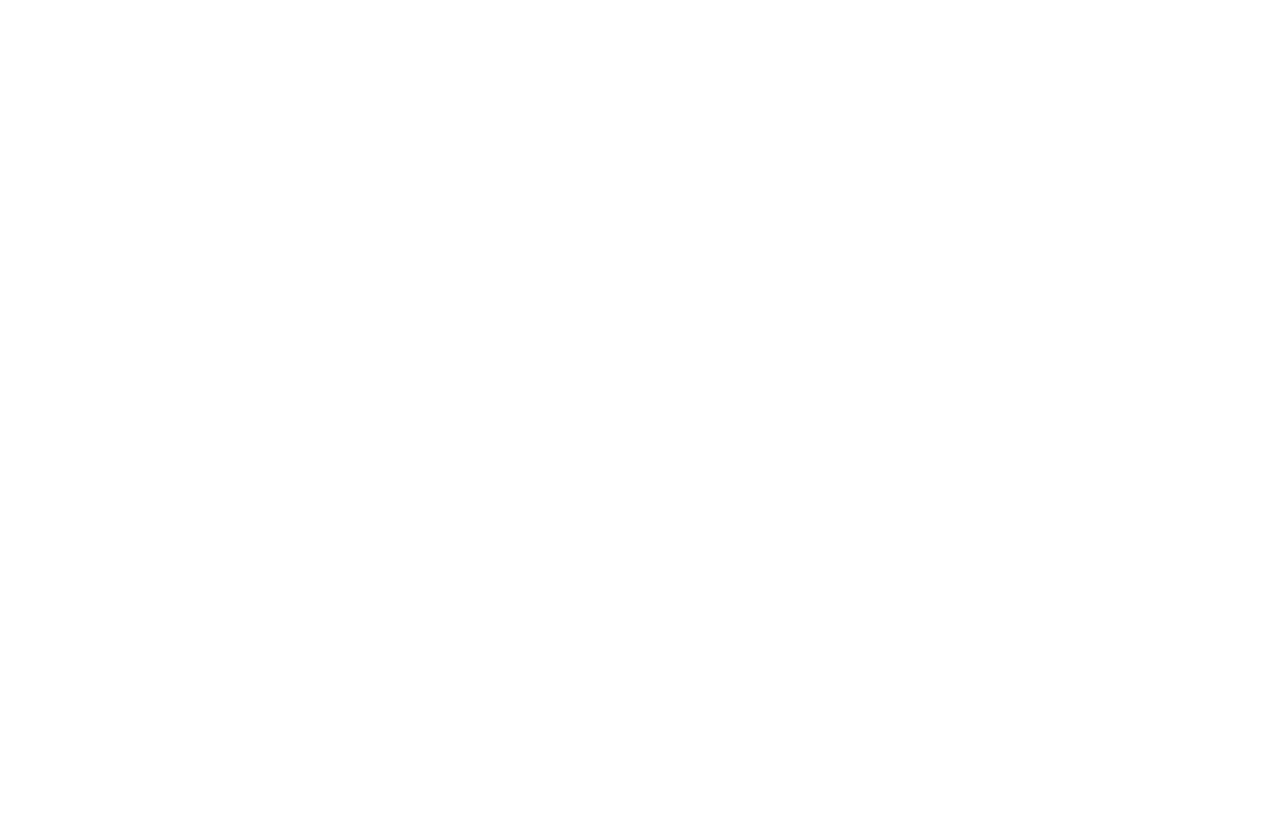
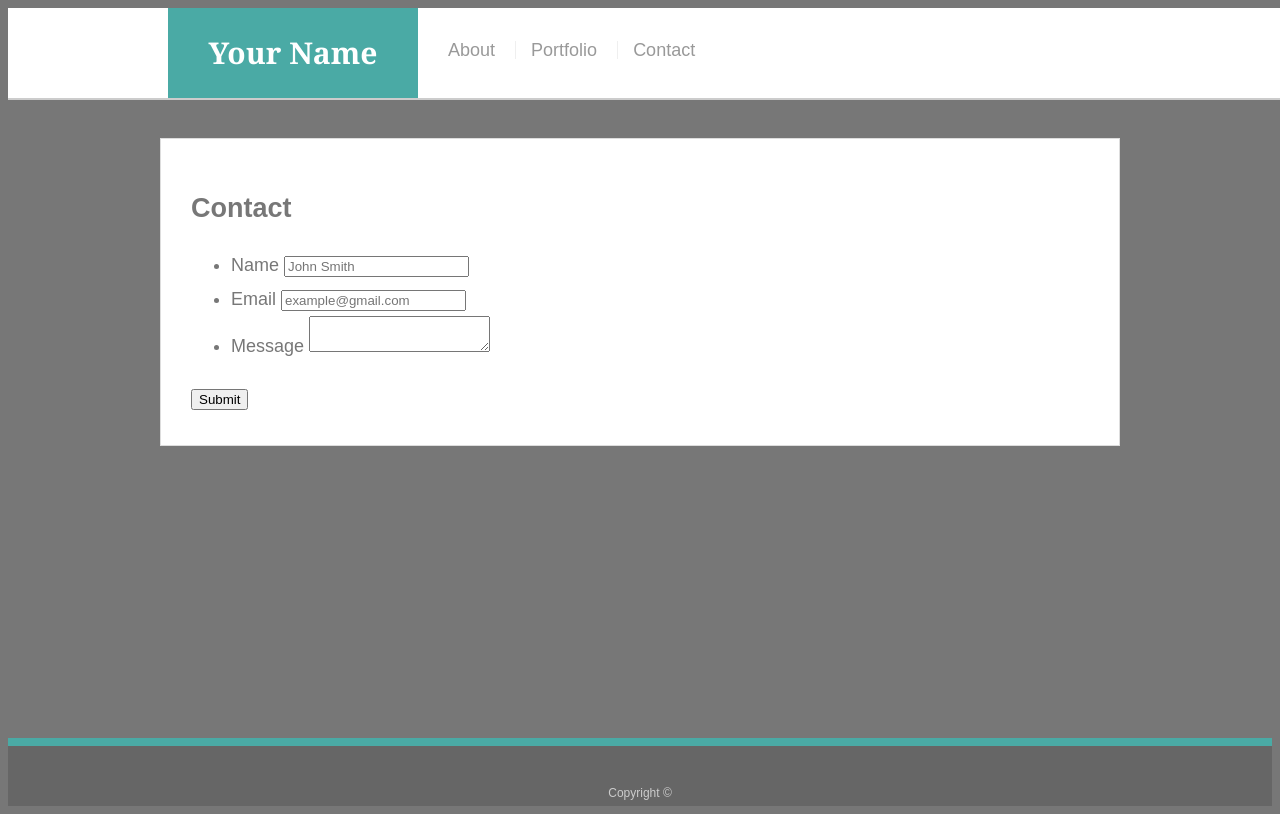
Before and after one commit to malawi02/Basic-Portfolio, a plain HTML site: page contact.html in a window 1280 px wide. Drawn offline with Linux system fonts and the light colour scheme.

Commit message:
Corrected files

```diff
--- a/contact.html
+++ b/contact.html
@@ -0,0 +1,56 @@
+<!doctype html>
+<html lang="en-us">
+
+<head>
+  <meta charset="UTF-8">
+  <title>Contact | Your Name</title>
+  <link rel="stylesheet" type="text/css" href="style.css">
+</head>
+
+<body>
+
+  <header id="masthead">
+    <div class="container">
+      <a href="index.html" id="logo">Your Name</a>
+      <nav>
+        <a href="index.html">About</a>
+        <a href="portfolio.html">Portfolio</a>
+        <a href="contact.html">Contact</a>
+      </nav>
+    </div>
+  </header>
+
+  <div id="main-container" class="container">
+    <section class="main-section">
+      <h1>Contact</h1>
+
+      <form id="contact-form">
+        <ul>
+          <li>
+            <label for="name">Name</label>
+            <input type="text" id="name" name="name" placeholder="John Smith" required="required">
+          </li>
+          <li>
+            <label for="email">Email</label>
+            <input type="email" id="email" name="email" placeholder="example@gmail.com" required="required">
+          </li>
+          <li>
+            <label for="message">Message</label>
+            <textarea id="message" name="message" required="required"></textarea>
+          </li>
+        </ul>
+        <input type="submit">
+      </form>
+
+    </section>
+
+  </div>
+
+  <footer>
+    <div class="container">
+      Copyright &copy;
+    </div>
+  </footer>
+</body>
+
+</html>
```
Also changed, not shown: portfolio.html (+65 -0 lines).
